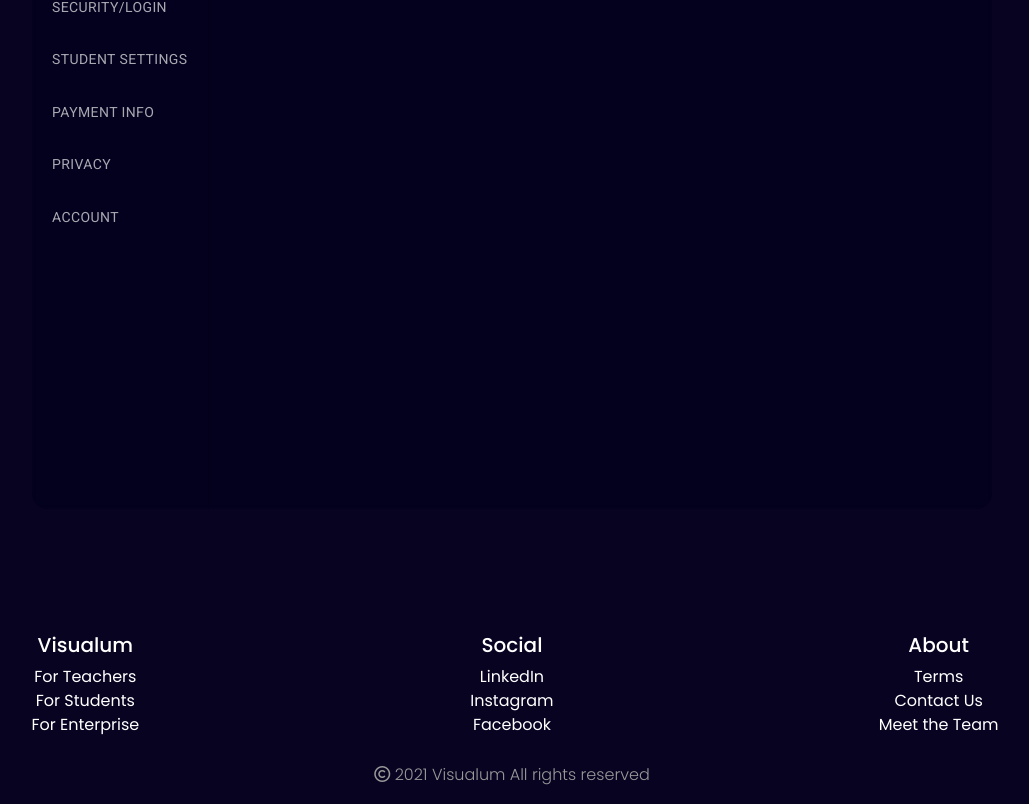
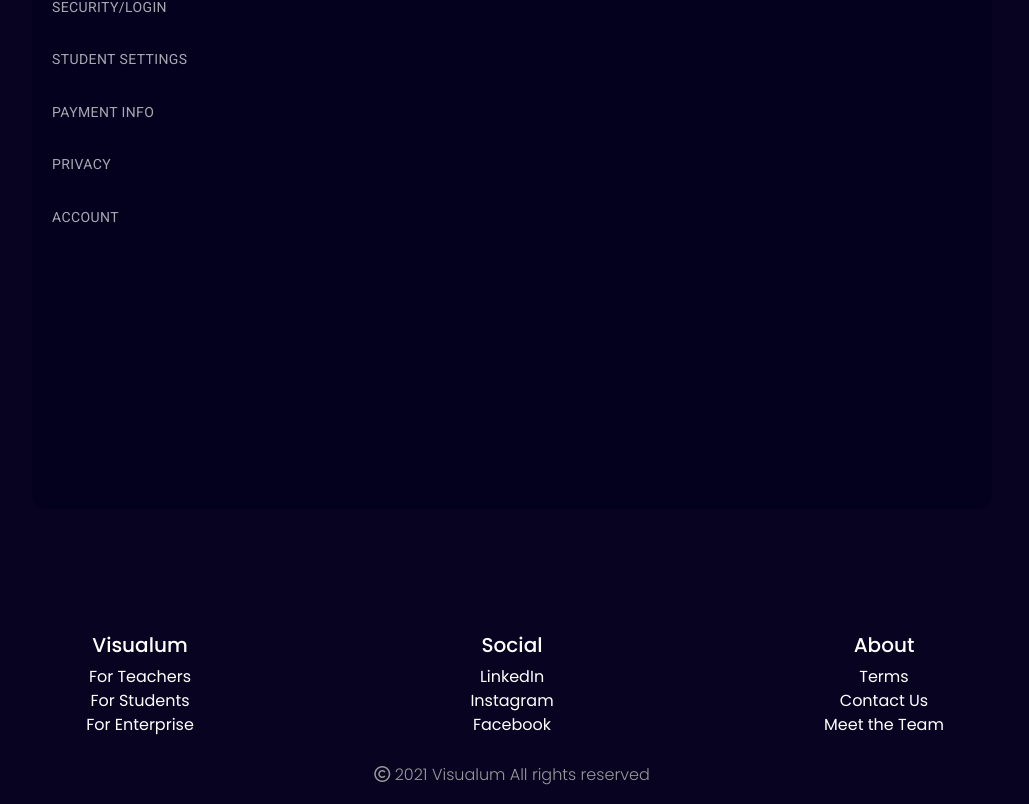
Before and after one commit to visualum-engineers/visualum, a React (Create React App) app in the folder frontend/: page /settings in a window 1280 px wide. Shown: the part 191-995 px from the top of the page, without its empty margins (128-1157 px from the left). Built offline with nearby package versions, Linux system fonts and the light colour scheme.

Commit message:
Added container to footer to make it more compact

```diff
--- a/frontend/src/app/components/footer/footer.js
+++ b/frontend/src/app/components/footer/footer.js
@@ -7,7 +7,7 @@
 export default class Footer extends Component {
     render() {
         return (
-        <footer>
+            <footer className="container">
                 <div id="footer" className="d-flex flex-wrap py-2">
                     <div className="col-sm-4 col-12 text-center py-3">
                         <h5>Visualum</h5>
```
Lines whose indentation alone changed are shown as unchanged.
